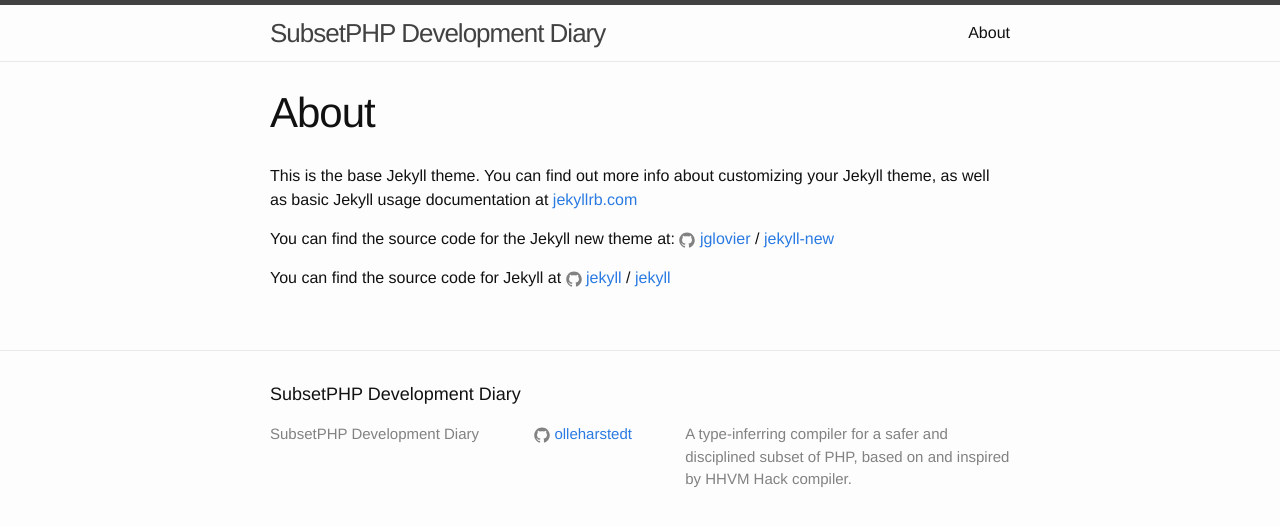
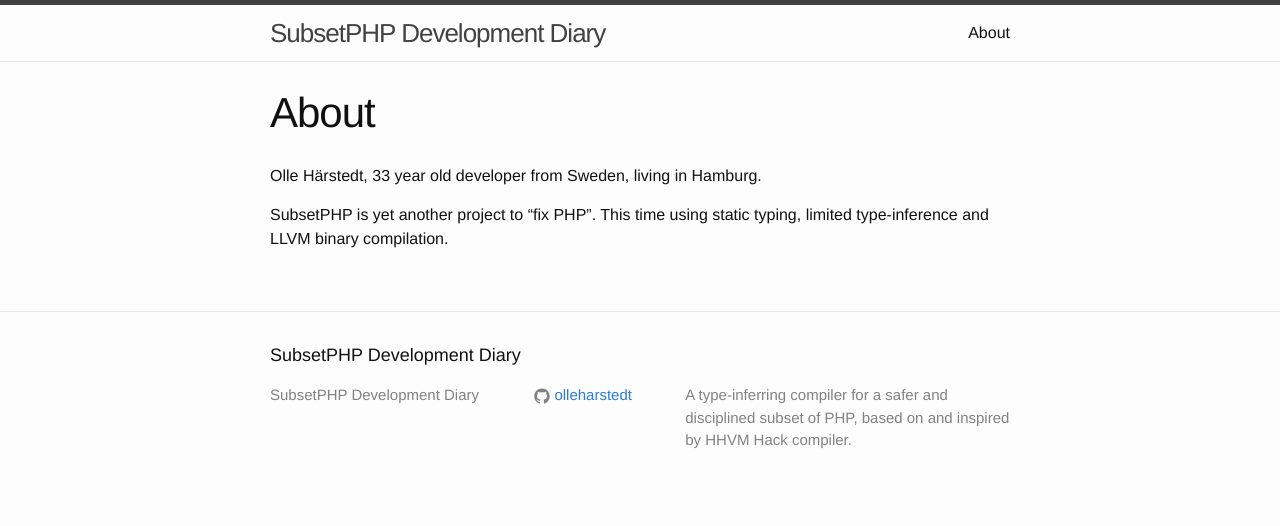
Before and after one commit to olleharstedt/olleharstedt.github.io, a Jekyll site: the page built from about.md, in a window 1280 px wide. Shown: the top 526 px of the page. Built offline with Jekyll 4.4.1, drawn with Linux system fonts in a browser that asks for light colours.

Commit message:
New about.md

```diff
--- a/about.md
+++ b/about.md
@@ -4,12 +4,6 @@
 permalink: /about/
 ---
 
-This is the base Jekyll theme. You can find out more info about customizing your Jekyll theme, as well as basic Jekyll usage documentation at [jekyllrb.com](http://jekyllrb.com/)
+Olle Härstedt, 33 year old developer from Sweden, living in Hamburg.
 
-You can find the source code for the Jekyll new theme at:
-{% include icon-github.html username="jglovier" %} /
-[jekyll-new](https://github.com/jglovier/jekyll-new)
-
-You can find the source code for Jekyll at
-{% include icon-github.html username="jekyll" %} /
-[jekyll](https://github.com/jekyll/jekyll)
+SubsetPHP is yet another project to "fix PHP". This time using static typing, limited type-inference and LLVM binary compilation.
```
